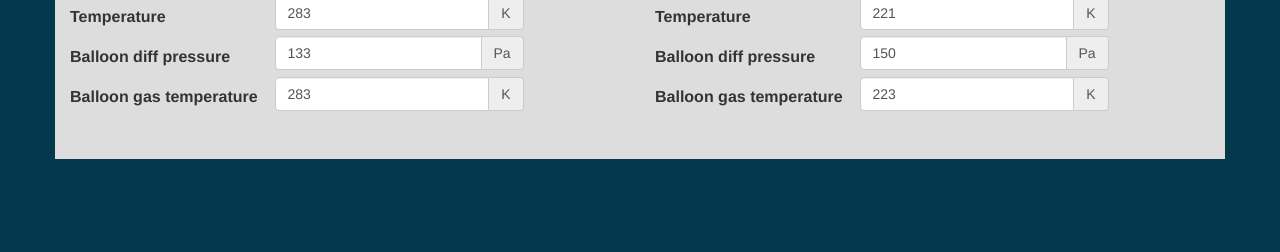
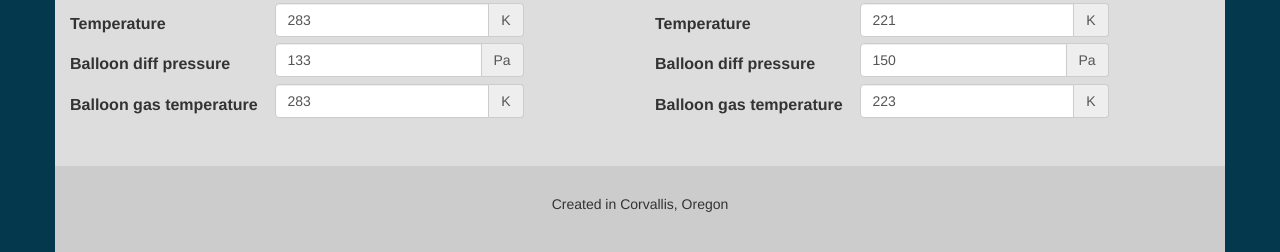
Before and after one commit to Jed-SWSDT/boomerang-calculator, a plain HTML site: page calculator/index.html in a window 1280 px wide. Shown: the part 725-977 px from the top of the page. Before the commit the page ends 884 px from the top, so only its background shows below. Drawn offline with Linux system fonts and the light colour scheme.

Commit message:
Add a 'Made in Corvallis' footer
... also add a page title

```diff
--- a/calculator/index.html
+++ b/calculator/index.html
@@ -1,5 +1,6 @@
 <html>
     <head>
+        <title>Balloon ascent calculator</title>
         <link rel="stylesheet" href="css/bootstrap-3.3.2-custom.css"/>
         <link rel="stylesheet" href="css/bootstrap-theme-3.3.2-custom.css"/>
         <style>
@@ -12,6 +13,7 @@
             h1 {
                 text-align: right;
                 color: #04394d;
+                padding-bottom: 0.2em;
             }
             h2 {
                 padding-bottom: 0.2ex;
@@ -46,6 +48,15 @@
                 background-color: #ddd;
                 padding-top: 1.1em;
                 padding-bottom: 3em;
+            }
+
+            .createdByPanel {
+                background-color: #ccc;
+                text-align: center;
+                padding-right: 2ex;
+                padding-left: 2ex;
+                padding-top: 2em;
+                padding-bottom: 2em;
             }
 
             #totalMass {
@@ -347,6 +358,12 @@
             </div>
         </div>
 
+        <div class="row">
+            <div class="col-xs-12 createdByPanel">
+                <p>Created in Corvallis, Oregon</p>
+            </div>
+        </div>
+
         <div id="example"></div>
     </div>
 
```
